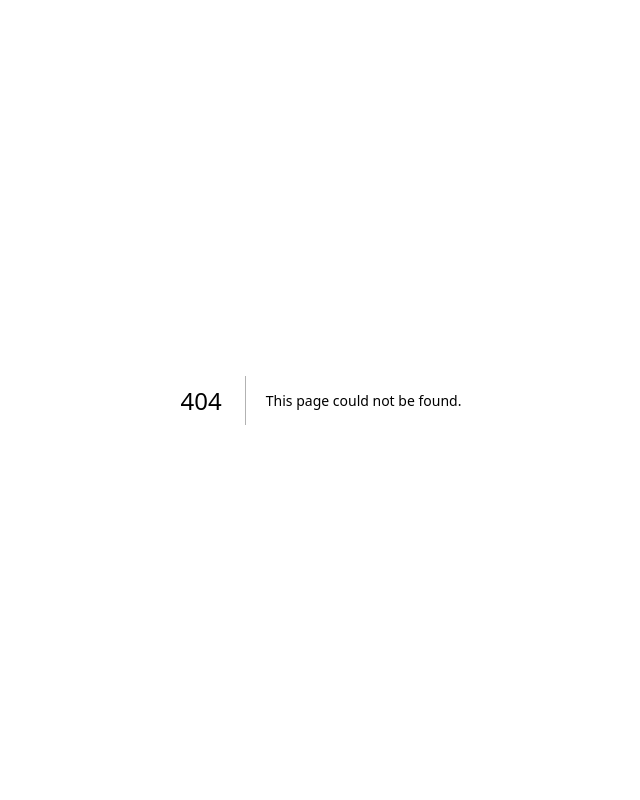
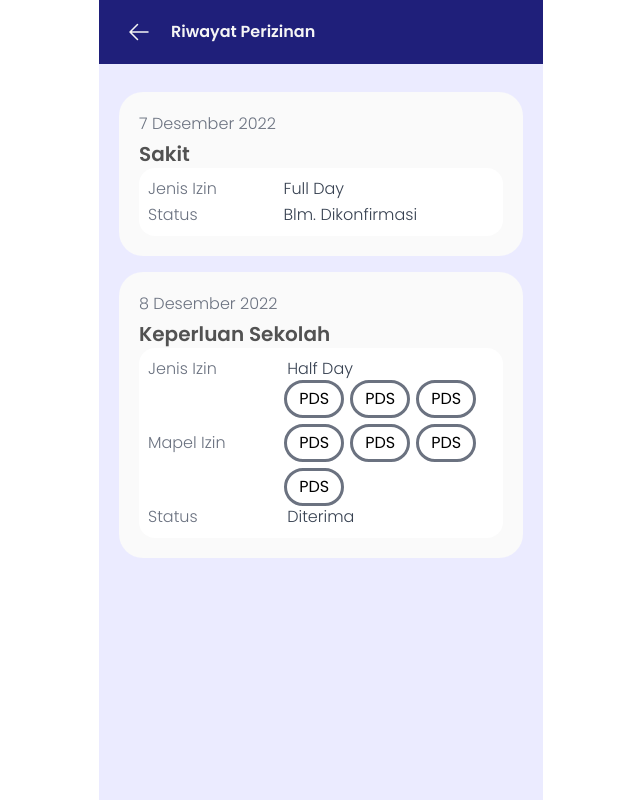
Before and after one commit to geprekdev/attendance-client-service, a Next.js app: page /student/permission/history in a window 1280 px wide. Before the commit this address had no page. Shown: the whole page, without its empty margins (319-959 px from the left). Built offline with nearby package versions, Linux system fonts and the light colour scheme.

Commit message:
add: StudentPermissionHistory

```diff
--- a/src/app/student/page.tsx
+++ b/src/app/student/page.tsx
@@ -24,18 +24,18 @@ export default function page() {
         </div>
 
         <div className="flex justify-between gap-5 mt-7">
-          <button className="py-3 w-1/2 rounded-full bg-[#CECEF3]">
-            <Link href="/student/permission" className="gap-2 w-fit mx-auto flex">
+          <Link href="/student/permission/new" className="py-3 w-1/2 rounded-full bg-[#CECEF3]">
+            <span className="gap-2 w-fit mx-auto flex">
               <DocumentTextIcon className="w-6 h-6 text-[#1F1F7A]" />
               Pengajuan Izin
-            </Link>
-          </button>
-          <button className="py-3 w-1/2 rounded-full bg-[#CECEF3]">
+            </span>
+          </Link>
+          <Link href="/student/permission/history" className="py-3 w-1/2 rounded-full bg-[#CECEF3]">
             <span className="gap-2 w-fit mx-auto flex">
               <DocumentArrowDownIcon className="w-6 h-6 text-[#1F1F7A]" />
               Riwayat Izin
             </span>
-          </button>
+          </Link>
         </div>
 
         <div className="bg-[#FAFAFA] rounded-t-3xl px-5 pt-2 pb-10 mt-7 absolute w-full left-0 right-0 mx-auto">
--- /dev/null
+++ b/src/app/student/permission/history/page.tsx
@@ -0,0 +1,88 @@
+import { ArrowLeftIcon } from '@heroicons/react/24/solid';
+import Link from 'next/link';
+
+export default function page() {
+  return (
+    <div className="max-w-[444px] min-h-screen mx-auto bg-[#EBEBFF] relative">
+      <div className="bg-[#1F1F7A] w-full py-3 px-5 flex gap-3 items-center">
+        <Link href="/student" className="p-2">
+          <ArrowLeftIcon width={24} className="text-[#F5F5F5]" />
+        </Link>
+        <h2 className="text-[#F5F5F5] font-semibold">Riwayat Perizinan</h2>
+      </div>
+
+      <div className="mt-7 px-5">
+        <div className="bg-[#FAFAFA] rounded-3xl p-5 mt-4">
+          <p className="text-gray-500 font-light">7 Desember 2022</p>
+          <div className="mt-1">
+            <h3 className="font-semibold text-[#525252] text-xl">Sakit</h3>
+
+            <div className="bg-white rounded-2xl p-2">
+              <table>
+                <tbody>
+                  <tr>
+                    <td className="text-gray-500 font-light w-1/2">Jenis Izin</td>
+                    <td className="font-light text-gray-700">Full Day</td>
+                  </tr>
+                  <tr>
+                    <td className="text-gray-500 font-light w-1/2">Status</td>
+                    <td className="font-light text-gray-700">Blm. Dikonfirmasi</td>
+                  </tr>
+                </tbody>
+              </table>
+            </div>
+          </div>
+        </div>
+
+        <div className="bg-[#FAFAFA] rounded-3xl p-5 mt-4">
+          <p className="text-gray-500 font-light">8 Desember 2022</p>
+          <div className="mt-1">
+            <h3 className="font-semibold text-[#525252] text-xl">Keperluan Sekolah</h3>
+
+            <div className="bg-white rounded-2xl p-2">
+              <table>
+                <tbody>
+                  <tr>
+                    <td className="text-gray-500 font-light w-1/3">Jenis Izin</td>
+                    <td className="font-light text-gray-700 w-1/2">Half Day</td>
+                  </tr>
+                  <tr>
+                    <td className="text-gray-500 font-light w-1/3">Mapel Izin</td>
+                    <td className="flex gap-3 flex-wrap w-full">
+                      <button disabled className="py-1 px-3 outline outline-gray-500 rounded-full">
+                        PDS
+                      </button>{' '}
+                      <button disabled className="py-1 px-3 outline outline-gray-500 rounded-full">
+                        PDS
+                      </button>
+                      <button disabled className="py-1 px-3 outline outline-gray-500 rounded-full">
+                        PDS
+                      </button>{' '}
+                      <button disabled className="py-1 px-3 outline outline-gray-500 rounded-full">
+                        PDS
+                      </button>{' '}
+                      <button disabled className="py-1 px-3 outline outline-gray-500 rounded-full">
+                        PDS
+                      </button>{' '}
+                      <button disabled className="py-1 px-3 outline outline-gray-500 rounded-full">
+                        PDS
+                      </button>{' '}
+                      <button disabled className="py-1 px-3 outline outline-gray-500 rounded-full">
+                        PDS
+                      </button>
+                    </td>
+                  </tr>
+                  <tr>
+                    <td className="text-gray-500 font-light w-1/3">Status</td>
+                    <td className="font-light text-gray-700 w-1/2">Diterima</td>
+                  </tr>
+                </tbody>
+              </table>
+            </div>
+          </div>
+        </div>
+        {/*  */}
+      </div>
+    </div>
+  );
+}
--- a/src/app/student/permission/HalfDay.tsx
+++ b/src/app/student/permission/new/FullDay.tsx
@@ -1,6 +1,6 @@
 import { ArrowUpTrayIcon } from '@heroicons/react/24/solid';
 
-export default function HalfDay() {
+export default function FullDay() {
   return (
     <div className="mt-5">
       <form>
--- a/src/app/student/permission/FullDay.tsx
+++ b/src/app/student/permission/new/HalfDay.tsx
@@ -1,6 +1,6 @@
 import { ArrowUpTrayIcon } from '@heroicons/react/24/solid';
 
-export default function FullDay() {
+export default function HalfDay() {
   return (
     <div className="mt-5">
       <form>
```
Also changed, not shown: src/app/student/permission/new/page.tsx (renamed from src/app/student/permission/page.tsx).
